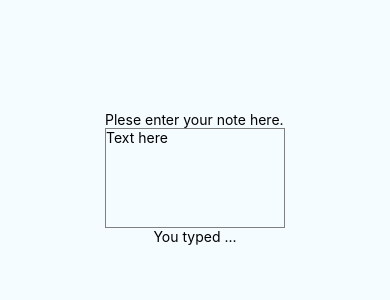
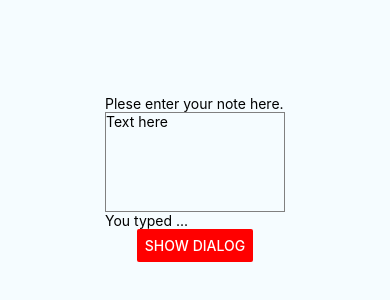
Before and after one commit to CodeAcademyBKK2017/NoteTaker, a React Native app: screen / in a window 390 px wide. Shown: the part 244-544 px from the top of the page. Built offline with nearby package versions, Linux system fonts and the light colour scheme.

Commit message:
19122017V2

```diff
--- a/App.js
+++ b/App.js
@@ -12,8 +12,7 @@ import {
   View,
   TextInput
 } from 'react-native';
-import InputText from './app/componant/InputText/InputText';
-import BoxTyped from './app/componant/BoxTyped/BoxTyped';
+import BoxTyped from './app/componant/BoxTyped/BoxTyped.component';
 
 export default class App extends Component {
 
@@ -29,8 +28,7 @@ export default class App extends Component {
   render() {
     return (
       <View style={styles.container}>
-        <InputText onChange={this.onChange}/>
-        <BoxTyped textTyped={this.state.textTyped}/>
+        <BoxTyped onChange={this.onChange} textTyped={this.state.textTyped}/>
       </View>
     );
   }
--- /dev/null
+++ b/app/componant/BoxTyped/BoxTyped.component.js
@@ -0,0 +1,92 @@
+import React, { Component } from 'react';
+import {
+  Platform,
+  StyleSheet,
+  Text,
+  View,
+  TextInput,
+  TouchableWithoutFeedback,
+  Button,
+  Modal
+} from 'react-native';
+
+export default class BoxTyped extends Component {
+
+  state = {
+    hide: false
+  }
+
+  onShowModal = () => {
+    this.setState({hide: !this.state.hide});
+    console.log('hide: ',this.state.hide);
+  }
+
+  render() {
+    return (
+      <View style={styles.containerStyle}>
+
+        <View>
+          <Text style={styles.instructions}>Plese enter your note here.</Text>
+          <TextInput
+              style={styles.textInput}
+              placeholder={'Text here'}
+              onChangeText={this.props.onChange}
+              multiline= {true}
+              numberOfLines= {4}
+              underlineColorAndroid='transparent'
+          />
+          <Text>You typed {this.props.textTyped}</Text>
+        </View>
+
+        <Button style={styles.buttonStyle} color="red" onPress={this.onShowModal} title='Show Dialog'/>
+
+        <Modal visible={this.state.hide} transparent>
+          <TouchableWithoutFeedback onPress={this.onShowModal} >
+            <View style={styles.modalContainStyle}>
+              <View style={styles.modalTextStyle}>
+                <Text>Modal</Text>
+              </View>
+            </View>
+          </TouchableWithoutFeedback>
+        </Modal>
+
+      </View>
+    );
+  }
+}
+
+const styles = StyleSheet.create({
+  containerStyle: {
+    justifyContent: 'center',
+    alignItems: 'center',
+  },
+  textInput: {
+    justifyContent: 'flex-start',
+    alignItems: 'flex-start',
+    height: 100,
+    width: 180,
+    borderColor: 'gray',
+    borderWidth: 1,
+  },
+  buttonStyle: {
+    justifyContent: 'center',
+    alignItems: 'center',
+    width: 100,
+    height: 40,
+    color: 'red',
+    borderRadius: 15,
+  },
+  modalContainStyle: {
+    flex:1,
+    justifyContent: 'center',
+    alignItems: 'center',
+    backgroundColor: 'rgba(37, 8, 10, 0.78)',
+  },
+  modalTextStyle: {
+    justifyContent: 'center',
+    alignItems: 'center',
+    width: '80%',
+    height: 200,
+    backgroundColor: 'white',
+  }
+});
--- a/app/componant/BoxTyped/BoxTyped.js
+++ /dev/null
@@ -1,21 +0,0 @@
-import React, { Component } from 'react';
-import {
-  Platform,
-  StyleSheet,
-  Text,
-  View,
-  TextInput
-} from 'react-native';
-
-export default class BoxTyped extends Component {
-  render() {
-    return (
-        <View>
-            <Text>You typed {this.props.textTyped}</Text>
-        </View>
-    );
-  }
-}
-
-const styles = StyleSheet.create({
-});
--- a/app/componant/InputText/InputText.js
+++ /dev/null
@@ -1,38 +0,0 @@
-import React, { Component } from 'react';
-import {
-  Platform,
-  StyleSheet,
-  Text,
-  View,
-  TextInput
-} from 'react-native';
-
-export default class InputText extends Component {
-  render() {
-    return (
-        <View>
-        <Text style={styles.instructions}>Plese enter your note here.</Text>
-        <TextInput
-            style={styles.textInput}
-            placeholder={'Text here'}
-            onChangeText={this.props.onChange}
-            multiline= {true}
-            numberOfLines= {4}
-            underlineColorAndroid='transparent'
-        />
-        </View>
-    );
-  }
-}
-
-const styles = StyleSheet.create({
-    textInput: {
-      display: 'flex',
-      justifyContent: 'flex-start',
-      alignItems: 'flex-start',
-      height: 100,
-      width: 180,
-      borderColor: 'gray',
-      borderWidth: 1,
-    }
-});
--- a/package.json
+++ b/package.json
@@ -5,7 +5,9 @@
   "scripts": {
     "start": "node node_modules/react-native/local-cli/cli.js start",
     "test": "jest",
-    "postinstall": "rndebugger-open"
+    "postinstall": "rndebugger-open",
+    "ios": "react-native run-ios",
+    "android": "react-native run-android"
   },
   "dependencies": {
     "react": "16.0.0",
```
Also changed, not shown: app/componant/Overay/Overay.component.js (added).
